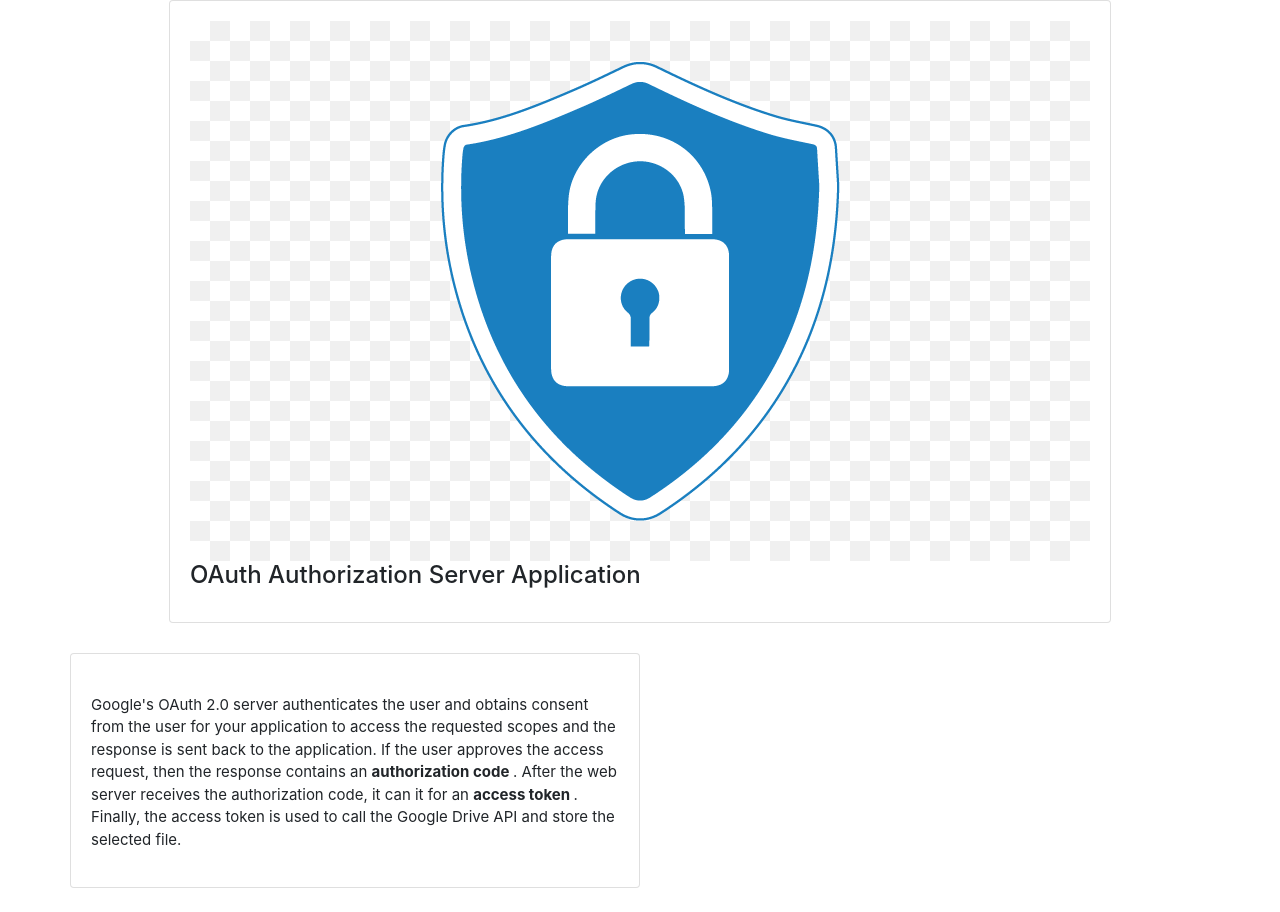
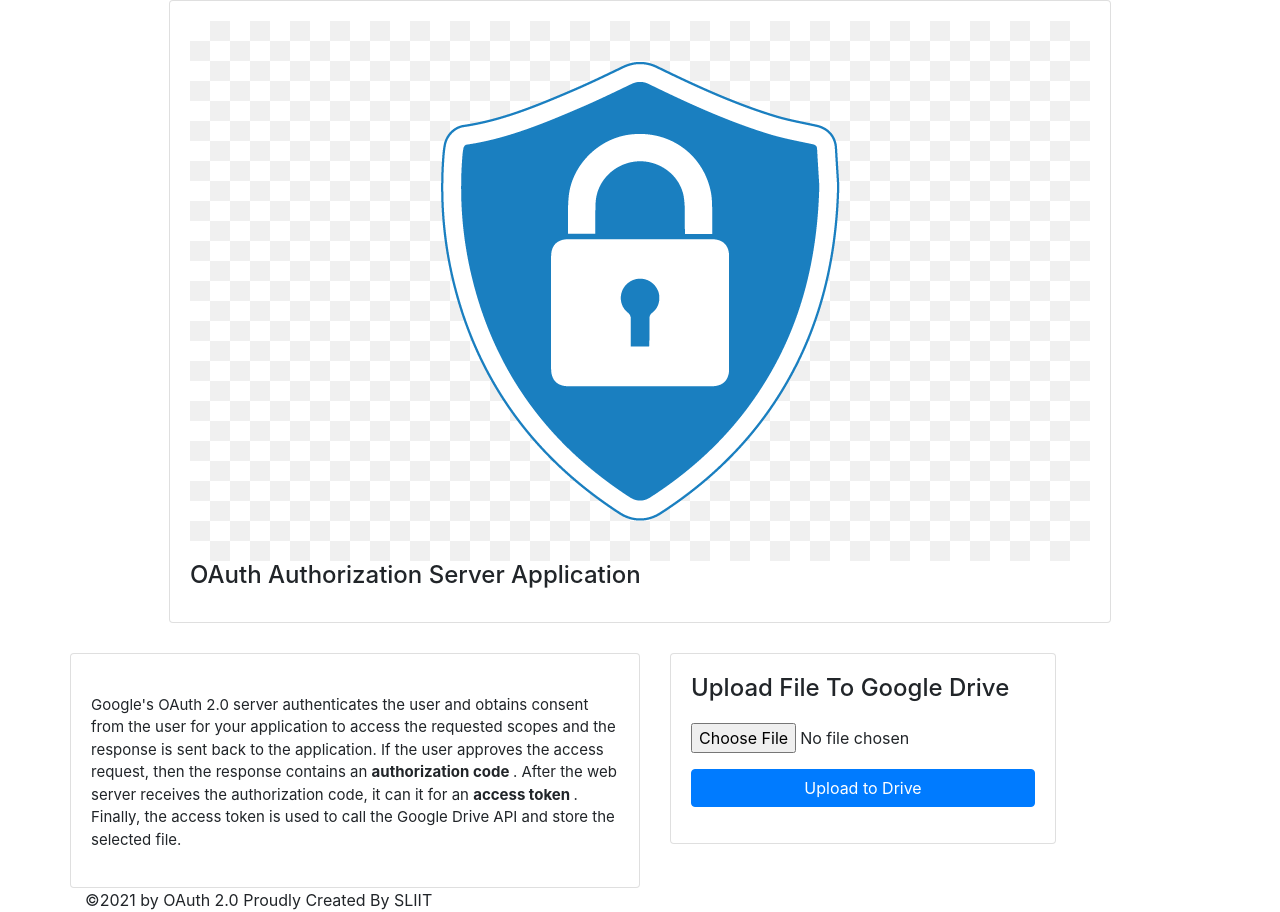
Before and after one commit to trishan555/Oauth2, a PHP site: page /upload.php in a window 1280 px wide. Before the commit the page ends 888 px from the top, so only its background shows below. Run offline with PHP 8.4, Linux system fonts and the light colour scheme; some libraries are stand-ins or nearby versions.

Commit message:
upload php implemantation

```diff
--- a/upload.php
+++ b/upload.php
@@ -41,3 +41,33 @@
         <div class="col-md-6">
           <div class="row justify-content-md-center h-100">
             <div class="card-wrapper" style="margin: 30px auto auto 30px">
+
+                    <div class="card fat">
+                            <div class="card-body">
+                              <h4 class="card-title">Upload File To Google Drive</h4>
+                              <form method="post" action="drive_upload.php" enctype="multipart/form-data">
+                                <div class="form-group" style="margin-top: 20px;">
+                                  <input type="file" class="form-control-file" name="uploadfile">
+                                </div>
+                                <div class="form-group no-margin">
+                                  <button type="submit" class="btn btn-primary btn-block">
+                                    Upload to Drive
+                                  </button>
+                                </div>
+                              </form>
+                            </div>
+                          </div>
+                        </div>
+                      </div>
+                    </div>
+                  </div>
+                  <div class="footer">
+                   ©2021 by OAuth 2.0 Proudly Created By SLIIT
+                  </div>
+                </div>
+              </section>
+
+              <script src="js/jquery.min.js"></script>
+              <script src="bootstrap/js/bootstrap.min.js"></script>
+            </body>
+            </html>
```
